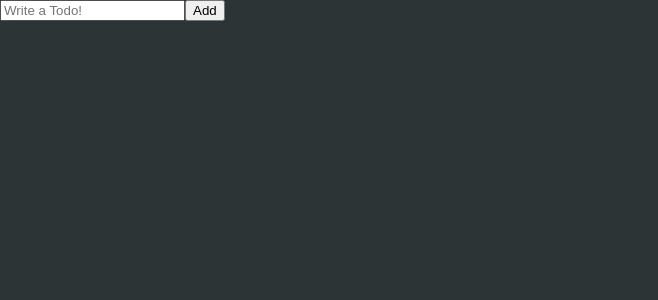
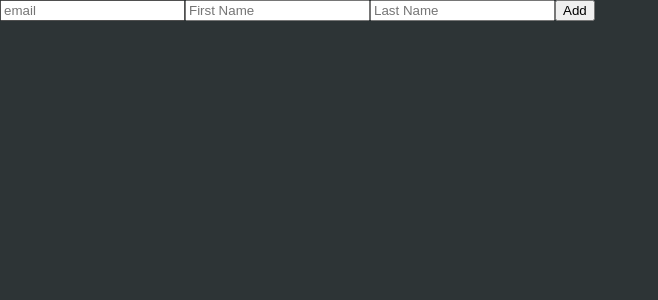
Before and after one commit to pomiboy/todo-list, a React (Create React App) app: page / in a window 1280 px wide. Shown: the top 300 px of the page, without its empty margins (0-658 px from the left). Built offline with nearby package versions, Linux system fonts and the light colour scheme.

Commit message:
react-hook-form 사용해보기

```diff
--- a/src/TodoList.tsx
+++ b/src/TodoList.tsx
@@ -1,30 +1,47 @@
 import { useState } from "react";
+import { useForm } from "react-hook-form";
+
+// function TodoList() {
+//   const [todo, setTodo] = useState("");
+//   const [todoError, setTodoError] = useState("");
+//   const onChange = (event: React.FormEvent<HTMLInputElement>) => {
+//     const {
+//       currentTarget: { value },
+//     } = event;
+//     setTodo(value);
+//     setTodoError("");
+//   };
+//   const onSubmit = (event: React.FormEvent<HTMLFormElement>) => {
+//     event.preventDefault();
+//     console.log(todo);
+//     if (todo.length > 10) {
+//       return setTodoError("A todo should not be longer than 10 letters.");
+//     }
+//     setTodoError("submitted!");
+//   };
+
+//   return (
+//     <div>
+//       <form onSubmit={onSubmit}>
+//         <input value={todo} onChange={onChange} placeholder="Write a Todo!" />
+//         <button>Add</button>
+//         {todoError !== "" ? todoError : null}
+//       </form>
+//     </div>
+//   );
+// }
 
 function TodoList() {
-  const [todo, setTodo] = useState("");
-  const [todoError, setTodoError] = useState("");
-  const onChange = (event: React.FormEvent<HTMLInputElement>) => {
-    const {
-      currentTarget: { value },
-    } = event;
-    setTodo(value);
-    setTodoError("");
-  };
-  const onSubmit = (event: React.FormEvent<HTMLFormElement>) => {
-    event.preventDefault();
-    console.log(todo);
-    if (todo.length > 10) {
-      return setTodoError("A todo should not be longer than 10 letters.");
-    }
-    setTodoError("submitted!");
-  };
+  const { register, watch } = useForm();
+  console.log(watch());
 
   return (
     <div>
-      <form onSubmit={onSubmit}>
-        <input value={todo} onChange={onChange} placeholder="Write a Todo!" />
+      <form>
+        <input {...register("Email")} placeholder="email" />
+        <input {...register("firstName")} placeholder="First Name" />
+        <input {...register("lastName")} placeholder="Last Name" />
         <button>Add</button>
-        {todoError !== "" ? todoError : null}
       </form>
     </div>
   );
```
